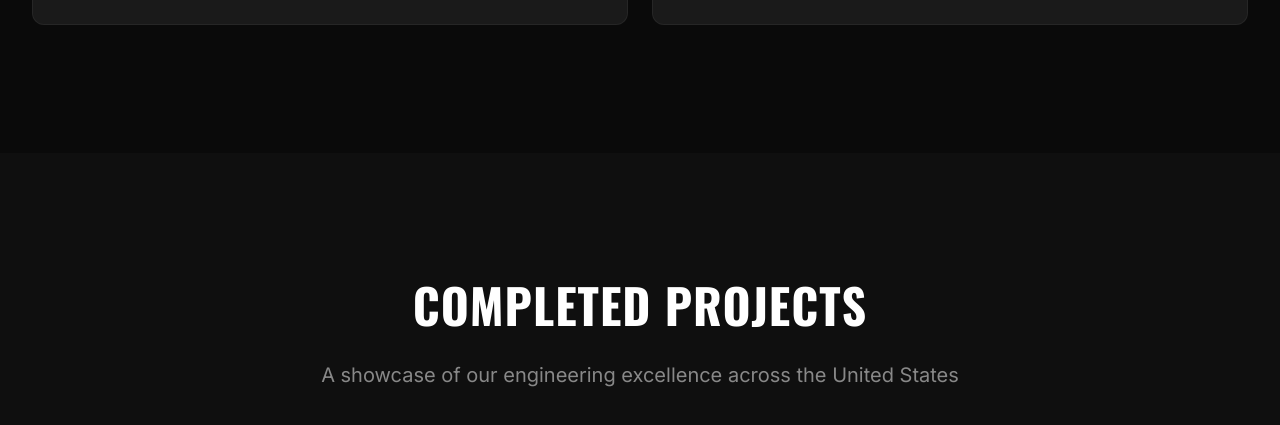
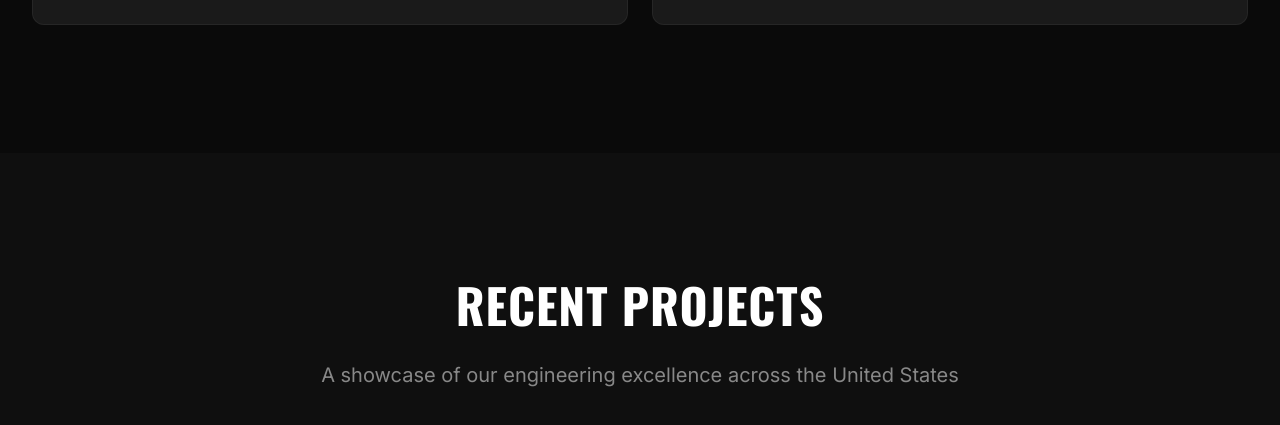
Before and after one commit to jacechadwick17/tke-engineering-website, a React (Vite) app: page / in a window 1280 px wide. Shown: the part 3873-4298 px from the top of the page. Built offline with nearby package versions, Linux system fonts and the light colour scheme.

Commit message:
Update Projects.tsx

```diff
--- a/src/sections/Projects.tsx
+++ b/src/sections/Projects.tsx
@@ -93,7 +93,7 @@ export default function Projects() {
       <div className="max-w-7xl mx-auto px-4 md:px-8">
         {/* Section Header */}
         <div className="text-center mb-16">
-          <h2 className="section-title">Completed Projects</h2>
+          <h2 className="section-title">Recent Projects</h2>
           <p className="section-subtitle max-w-2xl mx-auto">
             A showcase of our engineering excellence across the United States
           </p>
```
